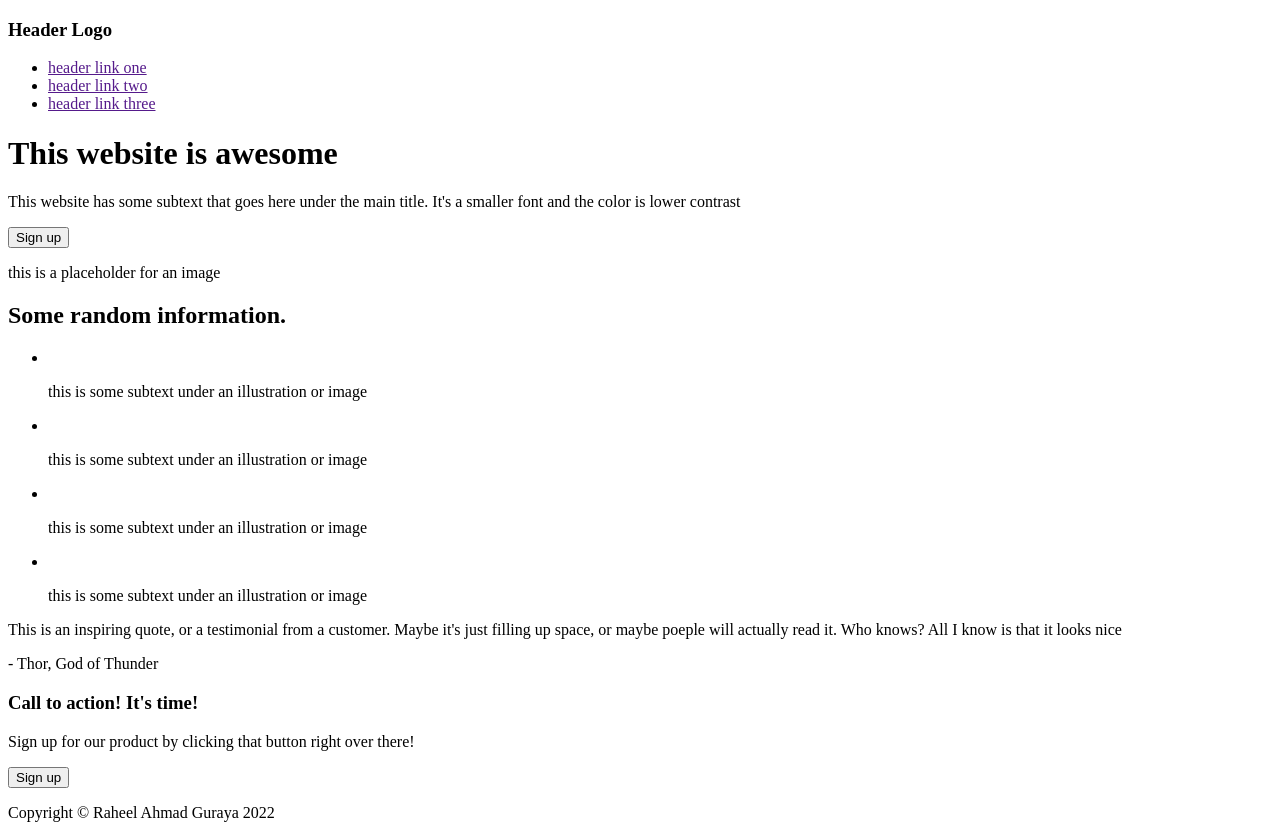
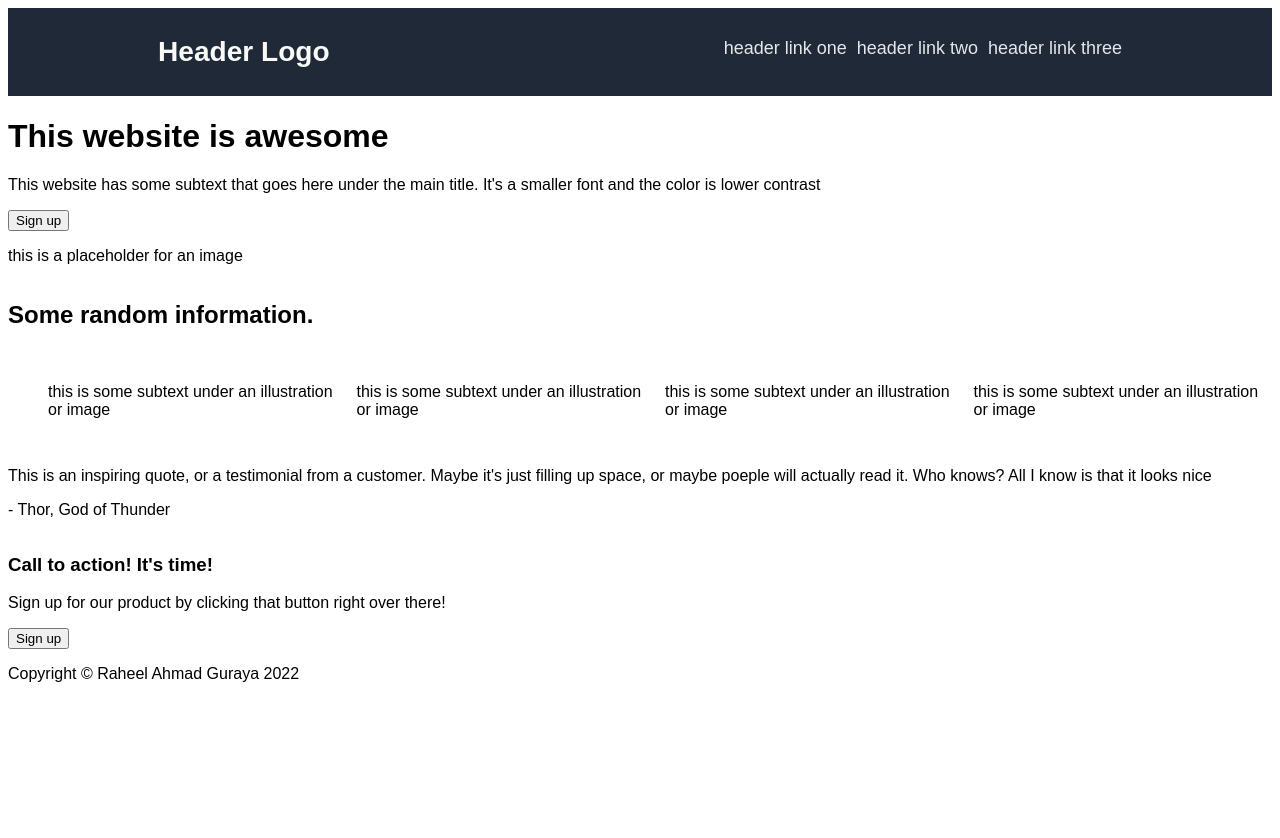
Before and after one commit to raheelahmadguraya/landing-page, a plain HTML site: page index.html in a window 1280 px wide. After the commit the page ends 800 px from the top, so only its background shows below. Drawn offline with Linux system fonts and the light colour scheme.

Commit message:
Add CSS styling to header

```diff
--- a/index.html
+++ b/index.html
@@ -5,7 +5,7 @@
     <meta http-equiv="X-UA-Compatible" content="IE=edge">
     <meta name="viewport" content="width=device-width, initial-scale=1.0">
     <title>Landing Page</title>
-    <link rel="stylesheet" href="/style.css">
+    <link rel="stylesheet" href="style.css">
 </head>
 <body>
     <div class="header">
--- a/style.css
+++ b/style.css
@@ -0,0 +1,27 @@
+body{
+    display: flex;
+    flex-direction: column;
+    justify-content: space-between;
+    font-family: Arial, Helvetica, sans-serif;
+}
+
+.header{
+    background-color: #1F2937;
+    font-size: 24px;
+    color: #f9faf8;
+    display: flex;
+    justify-content: space-between;
+    padding: 0px 150px;
+}
+
+ul{
+    list-style-type: none;
+    display: flex;
+    gap: 10px;
+}
+
+a{
+    text-decoration: none;
+    font-size: 18px;
+    color: #e5e7eb;
+}
```
